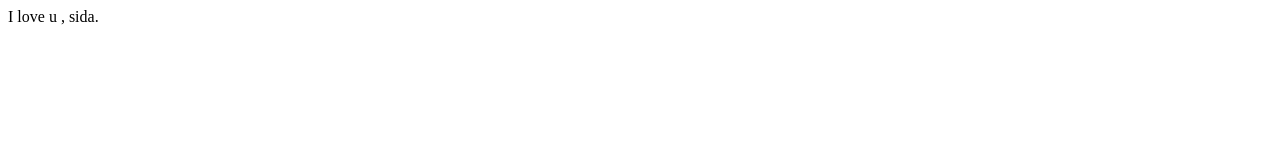
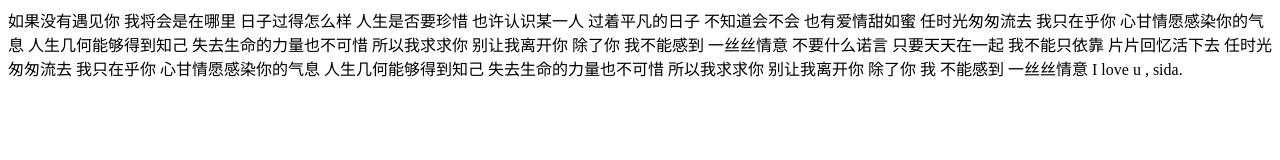
Before and after one commit to Sidabw/Sidabw.github.io, a plain HTML site: page index.html in a window 1280 px wide. Drawn offline with Linux system fonts and the light colour scheme.

Commit message:
Update index.html

```diff
--- a/index.html
+++ b/index.html
@@ -5,6 +5,32 @@
     <title>sidabw</title>
 </head>
 <body>
+如果没有遇见你  我将会是在哪里  日子过得怎么样
+
+人生是否要珍惜  也许认识某一人  过着平凡的日子
+
+不知道会不会  也有爱情甜如蜜
+
+任时光匆匆流去  我只在乎你  心甘情愿感染你的气息
+
+人生几何能够得到知己  失去生命的力量也不可惜
+
+所以我求求你  别让我离开你
+
+除了你   我不能感到  一丝丝情意
+
+不要什么诺言  只要天天在一起
+
+我不能只依靠  片片回忆活下去
+
+任时光匆匆流去  我只在乎你  心甘情愿感染你的气息
+
+人生几何能够得到知己  失去生命的力量也不可惜
+
+所以我求求你  别让我离开你
+
+除了你 我  不能感到  一丝丝情意
+
 I love u , sida.
 </body>
 </html>
```
